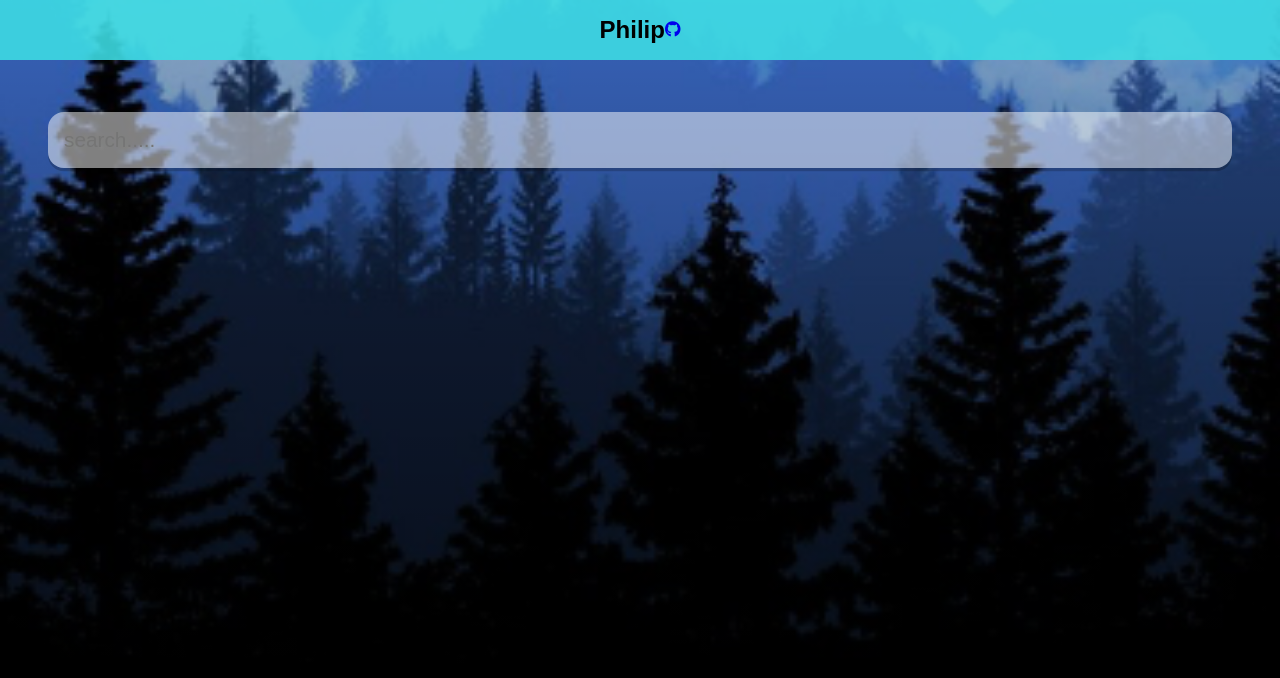
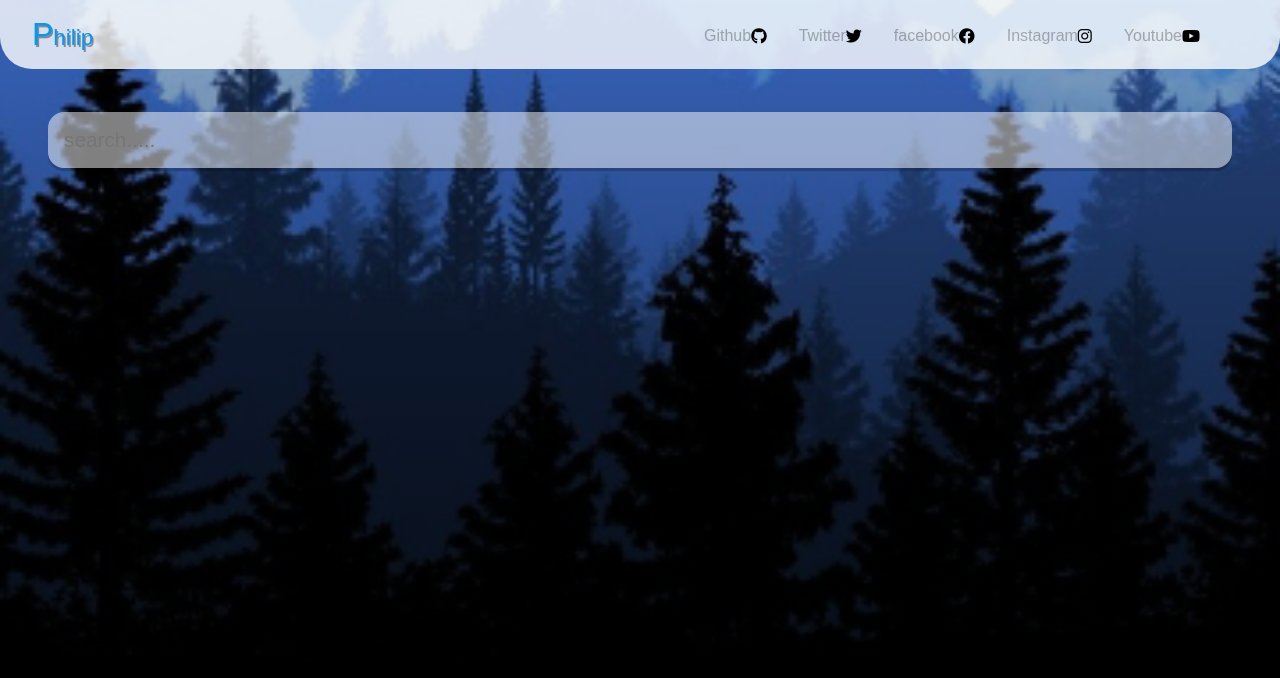
Before and after one commit to Akinsuyiphilip/weather-app, a React (Create React App) app: page / in a window 1280 px wide. Shown: the top 678 px of the page. Built offline with nearby package versions, Linux system fonts and the light colour scheme.

Commit message:
features: updated navbar

```diff
--- a/src/App.js
+++ b/src/App.js
@@ -1,5 +1,5 @@
 import React, { useState } from 'react';
-
+import Navbar from './components/Navbar';
 
 
 const api ={
@@ -26,7 +26,8 @@ function App() {
 }
 const dateBuilder = (d) => {
 
-let Months = ["January","February","March", "April", "May", "June", "July", "August", "Sept","October", "November","Decemebr"];
+let Months = ["January","February","March", "April", "May", "June", "July", "August", "Sept","October",
+"November","Decemebr"];
 let days = ["Sunday", "Monday", "Tuesday", "Wednesday", "Thursday", "Friday", "Saturday"];
 
 let day = days[d.getDay()];
@@ -39,24 +40,17 @@ return `${day} ${date} ${month} ${year}`
 return (
 
 <>
-    <nav className='navbar'>
-        <h1 className="navbarword"> <span>P</span>hilip</h1>
-        <a href="#"><i class="fa-brands fa-github"></i></a>
-    </nav>
 
-  <div className={(typeof weather.main != "undefined")
-  ? ((weather.main.temp > 16)
+  <Navbar />
+
+  <div className={(typeof weather.main !="undefined" ) ? ((weather.main.temp> 16)
     ?
     "app warm"
     : "app")
     : "app"}>
     <main>
       <div className="searchbox">
-      <input
-      type="text"
-      className='search-bar'
-      placeholder='search.....'
-      onChange={e => setQuery(e.target.value)}
+        <input type="text" className='search-bar' placeholder='search.....' onChange={e=> setQuery(e.target.value)}
         value={query}
         onKeyPress={search}
         />
--- /dev/null
+++ b/src/components/Navbar.jsx
@@ -0,0 +1,33 @@
+import React from 'react'
+import { useState } from 'react';
+
+
+function Navbar() {
+
+    const [click, setClick] = useState(false);
+
+    const handleClick = () =>   setClick(!click);
+    const closeMobileMenu = () => setClick(false);
+
+
+    return (
+<>
+    <nav className='navbar'>
+        <h1 className="navbarword"> <span>P</span>hilip</h1>
+        <div className="menu-icon" onClick={handleClick}>
+               <i className={ click ? 'fas fa-times' : 'fas fa-bars'}></i>
+           </div>
+        <div className={ click ? 'nav-menu active' : 'nav-menu '}>
+            <a href="#" > Github <i class="fa-brands fa-github"></i></a>
+            <a href="#" >Twitter <i class="fa-brands fa-twitter"></i></a>
+            <a href="#" >facebook <i class="fa-brands fa-facebook"></i></a>
+            <a href="#" >Instagram <i class="fa-brands fa-instagram"></i></a>
+            <a href="#" >Youtube <i class="fa-brands fa-youtube"></i></a>
+        </div>
+    </nav>
+</>
+
+)
+}
+
+export default Navbar
--- a/src/index.css
+++ b/src/index.css
@@ -25,18 +25,63 @@ body {
   display: -webkit-box;
   display: -ms-flexbox;
   display: flex;
-  -webkit-box-pack: center;
-      -ms-flex-pack: center;
-          justify-content: center;
+  -webkit-box-pack: justify;
+      -ms-flex-pack: justify;
+          justify-content: space-between;
   -webkit-box-align: center;
       -ms-flex-align: center;
           align-items: center;
-  background-color: rgba(62, 222, 228, 0.884);
-  overflow: hidden;
+  background-color: rgba(255, 255, 255, 0.801);
   position: fixed;
   top: 0;
   width: 100%;
-  padding: 1rem;
+  padding: 1rem 2rem;
+  border-radius: 0 0 2rem 2rem;
+}
+
+.navbar .menu-icon {
+  display: none;
+}
+
+.navbar .nav-menu {
+  display: -webkit-box;
+  display: -ms-flexbox;
+  display: flex;
+  list-style: none;
+  text-align: center;
+  width: 60vw;
+  -webkit-box-pack: end;
+      -ms-flex-pack: end;
+          justify-content: end;
+  margin-right: 2rem;
+}
+
+.navbar .nav-menu a {
+  color: rgba(0, 0, 0, 0.295);
+  display: -webkit-box;
+  display: -ms-flexbox;
+  display: flex;
+  -webkit-box-align: center;
+      -ms-flex-align: center;
+          align-items: center;
+  text-decoration: none;
+  padding: 0.5rem 1rem 0.3rem;
+  height: 100%;
+}
+
+.navbar .nav-menu a i {
+  color: black;
+}
+
+.navbar h1 {
+  font-size: 1.4rem;
+  font-weight: 400;
+  color: #0898eb;
+  text-shadow: 1.5px 2px rgba(50, 50, 70, 0.5);
+}
+
+.navbar h1 span {
+  font-size: 2rem;
 }
 
 main {
@@ -126,4 +171,62 @@ main footer {
   text-align: center;
   display: block;
 }
+
+@media screen and (max-width: 960px) {
+  .navbar .menu-icon {
+    display: -webkit-box !important;
+    display: -ms-flexbox !important;
+    display: flex !important;
+  }
+  .navbar .nav-menu {
+    display: -webkit-box !important;
+    display: -ms-flexbox !important;
+    display: flex !important;
+    -webkit-box-orient: vertical !important;
+    -webkit-box-direction: normal !important;
+        -ms-flex-direction: column !important;
+            flex-direction: column !important;
+    width: 100% !important;
+    height: 20vh !important;
+    position: absolute !important;
+    top: 4.2rem !important;
+    left: -100% !important;
+    opacity: 1;
+    -webkit-transition: all 0.5s ease !important;
+    transition: all 0.5s ease !important;
+    -ms-flex-pack: distribute !important;
+        justify-content: space-around !important;
+    text-align: center !important;
+    margin-left: 0 !important;
+    z-index: 1;
+    padding-top: 2rem;
+  }
+  .navbar .nav-menu.active {
+    background: #10afd6;
+    left: 0 !important;
+    opacity: 2;
+    -webkit-transition: all 0.5s ease;
+    transition: all 0.5s ease;
+  }
+  .navbar a {
+    text-align: center !important;
+    margin: 0 !important;
+    padding: 1rem !important;
+    width: 100% !important;
+    height: 70% !important;
+    display: table !important;
+  }
+  .navbar a:hover {
+    text-align: center !important;
+    background-color: transparent !important;
+    color: #fff !important;
+    border-radius: 0;
+    border: 0.1rem solid blue !important;
+    -webkit-transition: all 0.2s ease-out;
+    transition: all 0.2s ease-out;
+  }
+  .navbar a:hover i {
+    color: rgba(0, 0, 0, 0.637);
+  }
+}
 /*# sourceMappingURL=index.css.map */
--- a/src/index.scss
+++ b/src/index.scss
@@ -1,45 +1,86 @@
-*{
+* {
     margin: 0;
     padding: 0;
     box-sizing: border-box;
 }
 
-  body{
+body {
     font-family: "montserrat", sans-serif;
 
 }
 
-  .app{
+.app {
     background-image: url(./assests/cold-bg.jpg);
     background-position: bottom;
     background-size: cover;
     transition: 0.4s ease-out;
 }
-  .app.warm{
+
+.app.warm {
     background-image: url(./assests/warm-bg.jpg);
 }
 
-  .navbar{
+.navbar {
     display: flex;
-      justify-content: center;
+    justify-content: space-between;
     align-items: center;
-      background-color: rgba(62, 222, 228, 0.884);
-      overflow: hidden;
+    background-color: rgba(255, 255, 255, 0.801);
     position: fixed;
     top: 0;
     width: 100%;
-      padding: 1rem;
+    padding: 1rem 2rem;
+    border-radius: 0 0 2rem 2rem;
+
+    .menu-icon {
+        display: none;
     }
-  main{
+
+    .nav-menu {
+        display: flex;
+        list-style: none;
+        text-align: center;
+        width: 60vw;
+        justify-content: end;
+        margin-right: 2rem;
+
+        a {
+            color: rgba(0, 0, 0, 0.295);
+            display: flex;
+            align-items: center;
+            text-decoration: none;
+            padding: 0.5rem 1rem 0.3rem;
+            height: 100%;
+            i{
+                color: black;
+            }
+        }
+
+    }
+
+
+    h1 {
+        font-size: 1.4rem;
+        font-weight: 400;
+        color: rgb(8, 152, 235);
+        text-shadow: 1.5px 2px rgba(50, 50, 70, 0.5);
+
+        span {
+            font-size: 2rem;
+        }
+    }
+
+}
+
+main {
     min-height: 100vh;
-    background-image: linear-gradient(to bottom, rgba(0,0,0,0.2), rgba(0,0,0,0.75));
-    padding:  3rem;
+    background-image: linear-gradient(to bottom, rgba(0, 0, 0, 0.2), rgba(0, 0, 0, 0.75));
+    padding: 3rem;
 
-    .searchbox{
+    .searchbox {
         width: 100%;
         margin: 0 0 5rem;
 
-        .search-bar{
+        .search-bar {
             display: block;
             width: 100%;
             padding: 1rem;
@@ -49,46 +90,49 @@
             border: none;
             outline: none;
 
-            background-color: rgba(255,255,255, 0.5);
+            background-color: rgba(255, 255, 255, 0.5);
             border-radius: 1rem;
             margin-top: 4rem;
-            box-shadow: 0 .2rem rgba( 0,0,0,0.2);
+            box-shadow: 0 .2rem rgba(0, 0, 0, 0.2);
             color: #313131;
             font-size: 1.3rem;
             transition: 0.3s ease;
         }
-        .search-bar:focus{
-            background-color: rgba(255,255,255, 0.85);
+
+        .search-bar:focus {
+            background-color: rgba(255, 255, 255, 0.85);
         }
     }
 
-    .location-box{
-        .location{
+    .location-box {
+        .location {
             color: #fff;
             font-size: 32px;
             font-weight: 500;
             text-align: center;
-            text-shadow: 3px 3px rgba(50,50,70, 0.5);
+            text-shadow: 3px 3px rgba(50, 50, 70, 0.5);
         }
-        .date{
+
+        .date {
             color: #fff;
             font-size: 15px;
             font-weight: 300;
             font-style: italic;
             text-align: center;
             padding-top: .6rem;
-            text-shadow: 2px 2px rgba(50,50,70, 0.5);
+            text-shadow: 2px 2px rgba(50, 50, 70, 0.5);
         }
     }
 
-    .weather-box{
+    .weather-box {
         text-align: center;
         padding-top: 1rem;
-        .temp{
+
+        .temp {
             position: relative;
             display: inline-block;
             margin: 30px auto;
-            background-color: rgba(255,255,255, 0.2);
+            background-color: rgba(255, 255, 255, 0.2);
             border-radius: 16px;
             padding: 15px 20px;
 
@@ -96,21 +140,80 @@
             font-weight: 600;
             color: #fff;
             text-align: center;
-            box-shadow: 3px 6px rgba(0,0,0,0.2);
+            box-shadow: 3px 6px rgba(0, 0, 0, 0.2);
         }
     }
 
-    .weather{
+    .weather {
         color: #fff;
         font-size: 48px;
         font-weight: 700;
-        text-shadow: rgba(50,50,70, 0.5);
+        text-shadow: rgba(50, 50, 70, 0.5);
 
     }
 
-    footer{
+    footer {
         color: #fff;
         text-align: center;
         display: block;
     }
 }
+
+@media screen and (max-width: 960px) {
+
+
+    .navbar {
+
+
+        .menu-icon {
+            display: flex !important;
+        }
+
+        .nav-menu {
+            display: flex !important;
+            flex-direction: column !important;
+            width: 100% !important;
+            height: 20vh !important;
+            position: absolute !important;
+            top: 4.2rem !important;
+            left: -100% !important;
+            opacity: 1;
+            transition: all 0.5s ease !important;
+            justify-content: space-around !important;
+            text-align: center !important;
+            margin-left: 0 !important;
+            z-index: 1;
+            padding-top: 2rem;
+        }
+
+        .nav-menu.active {
+            background: rgba($color: #10afd6, $alpha: 1.0);
+            left: 0 !important;
+            opacity: 2;
+            transition: all 0.5s ease;
+        }
+
+        a {
+            text-align: center !important;
+            margin: 0 !important;
+            padding: 1rem !important;
+            width: 100% !important;
+            height: 70% !important;
+            display: table !important;
+
+        }
+
+        a:hover {
+            text-align: center !important;
+            background-color: transparent !important;
+            color: #fff !important;
+            border-radius: 0;
+            border: 0.1rem solid blue !important;
+            transition: all 0.2s ease-out;
+
+             i{
+                 color: rgba(0, 0, 0, 0.637);
+             }
+        }
+    }
+}
```
Also changed, not shown: 1 other file (tests, documents, lock files or other folders). Lines whose indentation alone changed are shown as unchanged.
